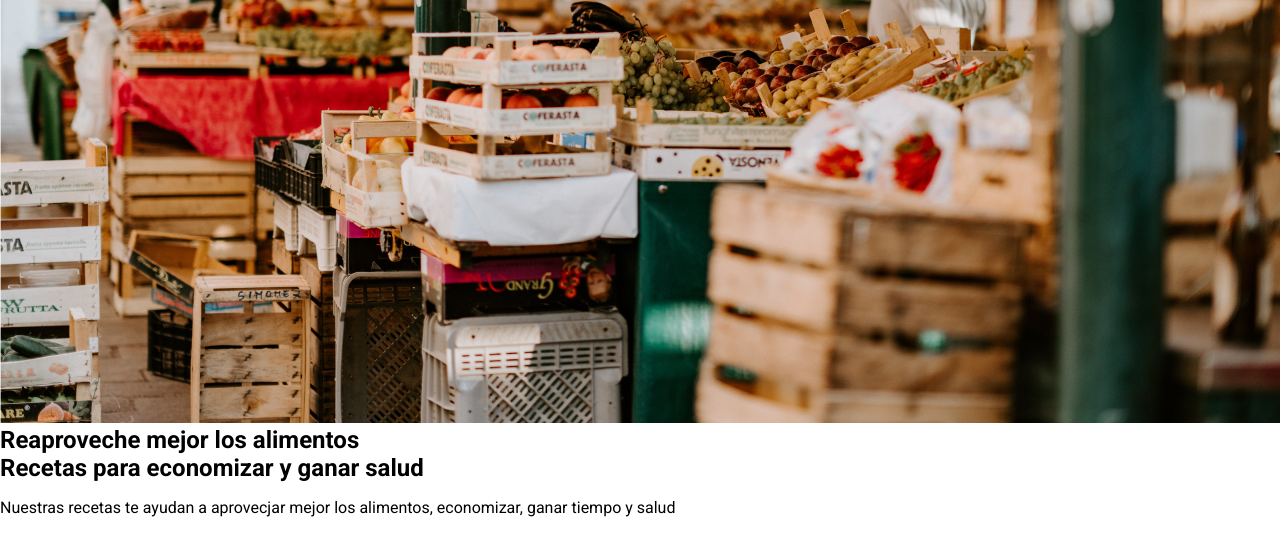
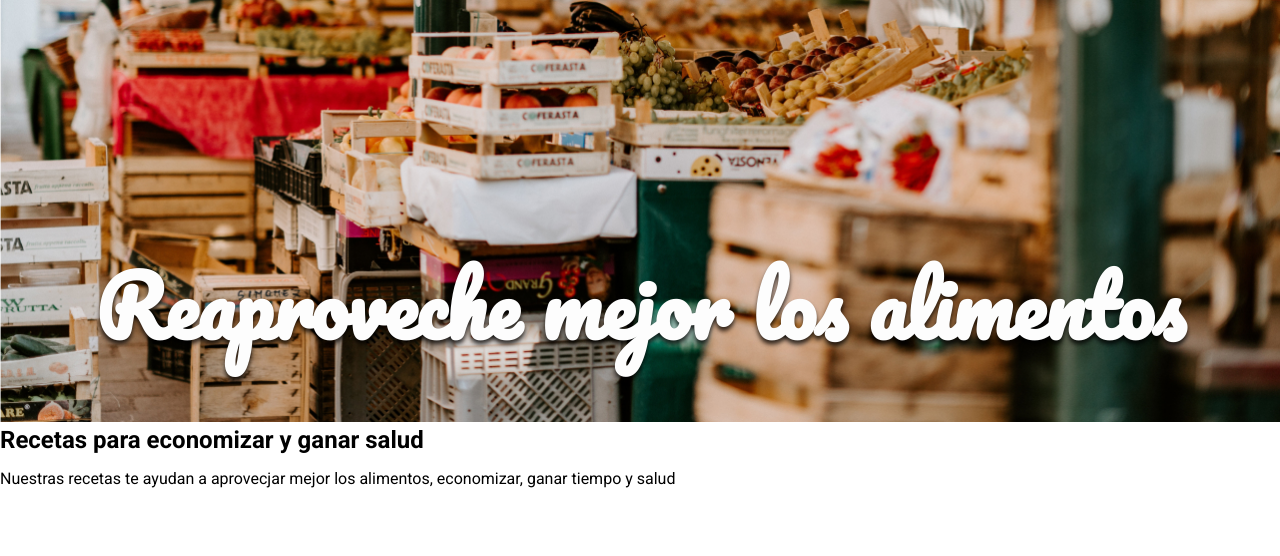
Before and after one commit to Miles-Arts/arquitectura-css, a plain HTML site: page arquitectura-css-assets/index.html in a window 1280 px wide. Shown: the part 94-650 px from the top of the page. Drawn offline with Linux system fonts and the light colour scheme.

Commit message:
Crando banner con título e imagen

```diff
--- /dev/null
+++ b/arquitectura-css-assets/assets/css/banner/banner-imagen.css
@@ -0,0 +1,4 @@
+.banner__imagen {
+    height: calc(100vh -72px);
+    width: 100%;
+}
--- /dev/null
+++ b/arquitectura-css-assets/assets/css/banner/banner-titulo.css
@@ -0,0 +1,12 @@
+.banner__titulo {
+    color: #fdfdfd;
+    font-family: Pacifico, cursive;
+    font-size: 5.0625rem;
+    position: absolute;
+    left: 50%;
+    text-align: center;
+    top: 50%;
+    text-shadow: 0 4px 4px rgba(0, 0, 0, 0.75 );
+    width: 100%;
+    transform: translate(-50%, -50%);
+}
--- a/arquitectura-css-assets/index.html
+++ b/arquitectura-css-assets/index.html
@@ -14,6 +14,9 @@
     <link href="./assets/css/menu/menu-lista.css" rel="stylesheet" />
     <link href="./assets/css/menu/menu-item.css" rel="stylesheet" />
     <link href="./assets/css/menu/menu-link.css" rel="stylesheet" />
+    <link href="./assets/css/banner/banner.css" rel="stylesheet" />
+    <link href="./assets/css/banner/banner-titulo.css" rel="stylesheet" />
+    <link href="./assets/css/banner/banner-imagen.css" rel="stylesheet" />
 </head>
 
 <body>
@@ -29,8 +32,8 @@
         </nav>
     </header>
     <section class="banner">
-        <img src="./assets/img/banner.jpg" alt="Imagen Banner Fruta & Fruto">
-        <h2 class="banner_titulo">Reaproveche mejor los alimentos</h2>
+        <img class="banner__imagen" src="./assets/img/banner.jpg" alt="Imagen Banner Fruta & Fruto">
+        <h2 class="banner__titulo">Reaproveche mejor los alimentos</h2>
     </section>
     <section class="sobre">
         <h2 class="sobre__titulo">Recetas para economizar y ganar salud</h2>
```
Also changed, not shown: arquitectura-css-assets/assets/css/banner/banner.css (added).
